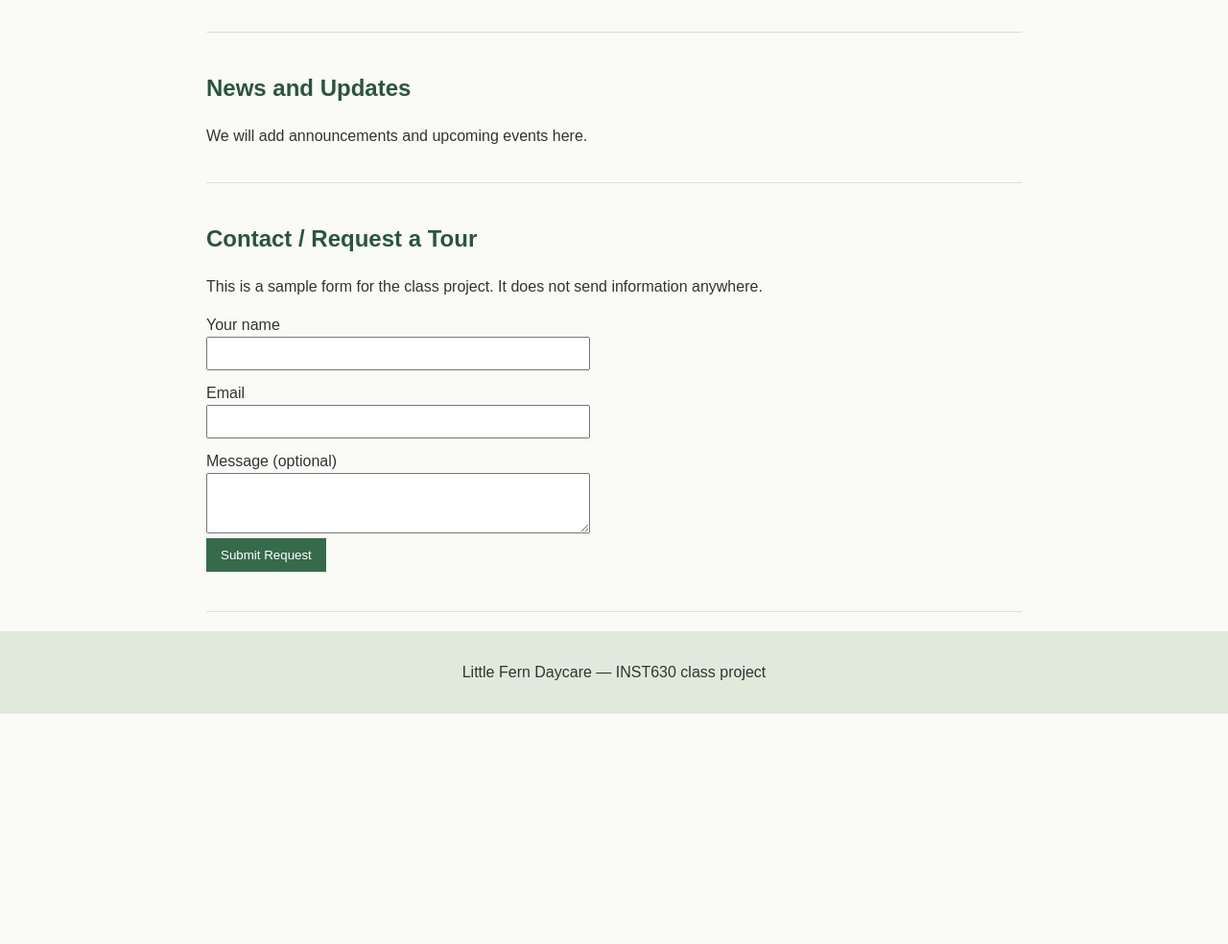
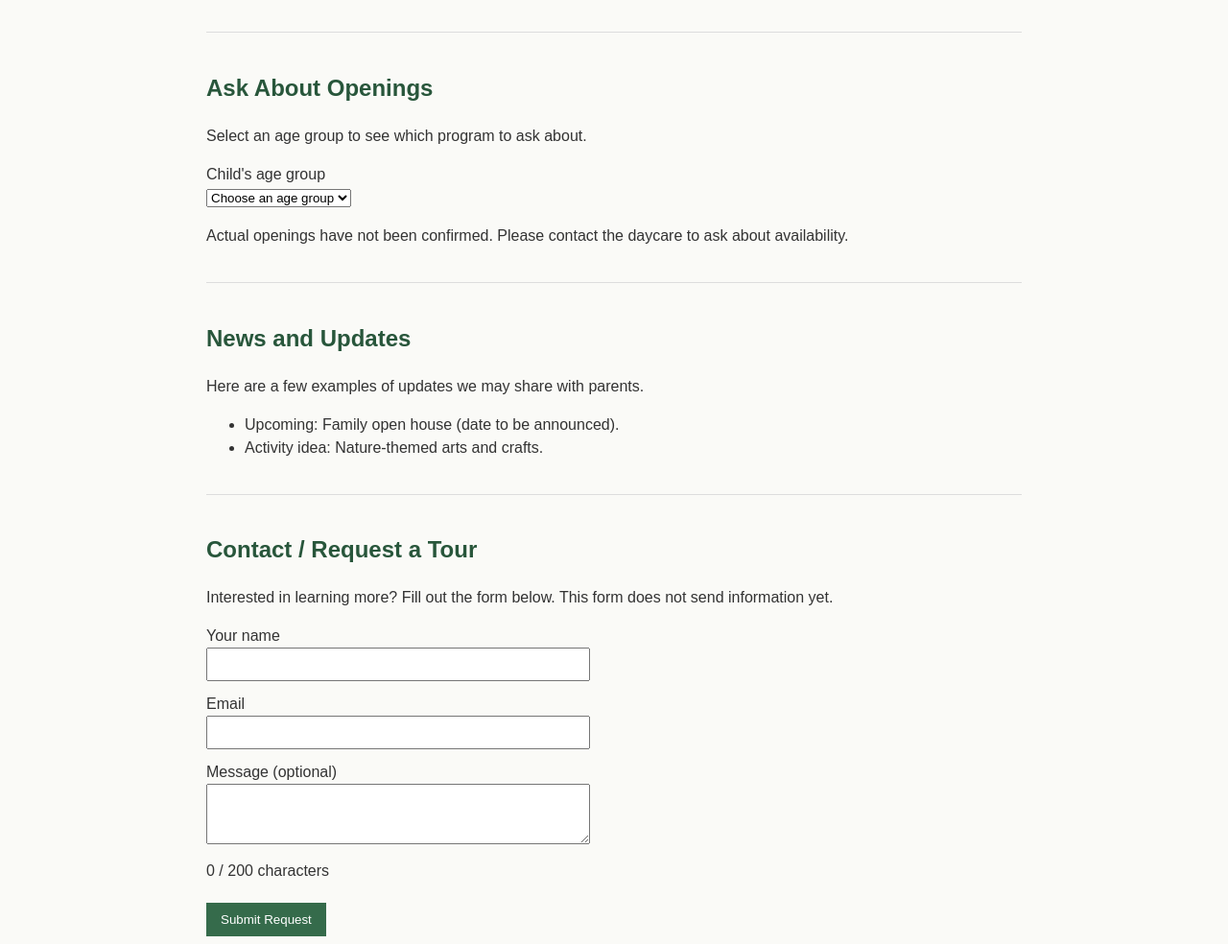
Before and after one commit to Thierno8858/Thierno8858.github.io, a plain HTML site: page little-fern-daycare/index.html in a window 1280 px wide. Shown: the part 1011-1995 px from the top of the page at 96% size. Before the commit the page ends 1755 px from the top, so only its background shows below. Drawn offline with Linux system fonts and the light colour scheme.

Commit message:
Update index.html

```diff
--- a/little-fern-daycare/index.html
+++ b/little-fern-daycare/index.html
@@ -40,14 +40,34 @@
       <ul id="schedule-list"></ul>
     </section>
 
+    <section id="availability">
+      <h2>Ask About Openings</h2>
+      <p>Select an age group to see which program to ask about.</p>
+
+      <label for="age-group">Child's age group</label>
+      <select id="age-group">
+        <option value="">Choose an age group</option>
+        <option value="toddlers">18 months to 3 years</option>
+        <option value="preschool">3 to 5 years</option>
+      </select>
+
+      <p id="availability-result" aria-live="polite"></p>
+      <p>Actual openings have not been confirmed. Please contact the daycare to ask about availability.</p>
+    </section>
+
     <section id="updates">
       <h2>News and Updates</h2>
-      <p>We will add announcements and upcoming events here.</p>
+      <p>Here are a few examples of updates we may share with parents.</p>
+      <ul>
+        <li>Upcoming: Family open house (date to be announced).</li>
+        <li>Activity idea: Nature-themed arts and crafts.</li>
+      </ul>
     </section>
 
     <section id="contact">
       <h2>Contact / Request a Tour</h2>
-      <p>This is a sample form for the class project. It does not send information anywhere.</p>
+      <p>Interested in learning more? Fill out the form below. This form does not send information yet.</p>
+
       <form id="tour-form">
         <label for="name">Your name</label>
         <input type="text" id="name" required>
@@ -56,16 +76,18 @@
         <input type="email" id="email" required>
 
         <label for="message">Message (optional)</label>
-        <textarea id="message" rows="3"></textarea>
+        <textarea id="message" rows="3" maxlength="200"></textarea>
+        <p id="character-count">0 / 200 characters</p>
 
         <button type="submit">Submit Request</button>
       </form>
-      <p id="confirmation"></p>
+
+      <p id="confirmation" aria-live="polite"></p>
     </section>
   </main>
 
   <footer>
-    <p>Little Fern Daycare — INST630 class project</p>
+    <p>Little Fern Daycare — INST630 Class Project</p>
   </footer>
 </body>
 </html>
```
